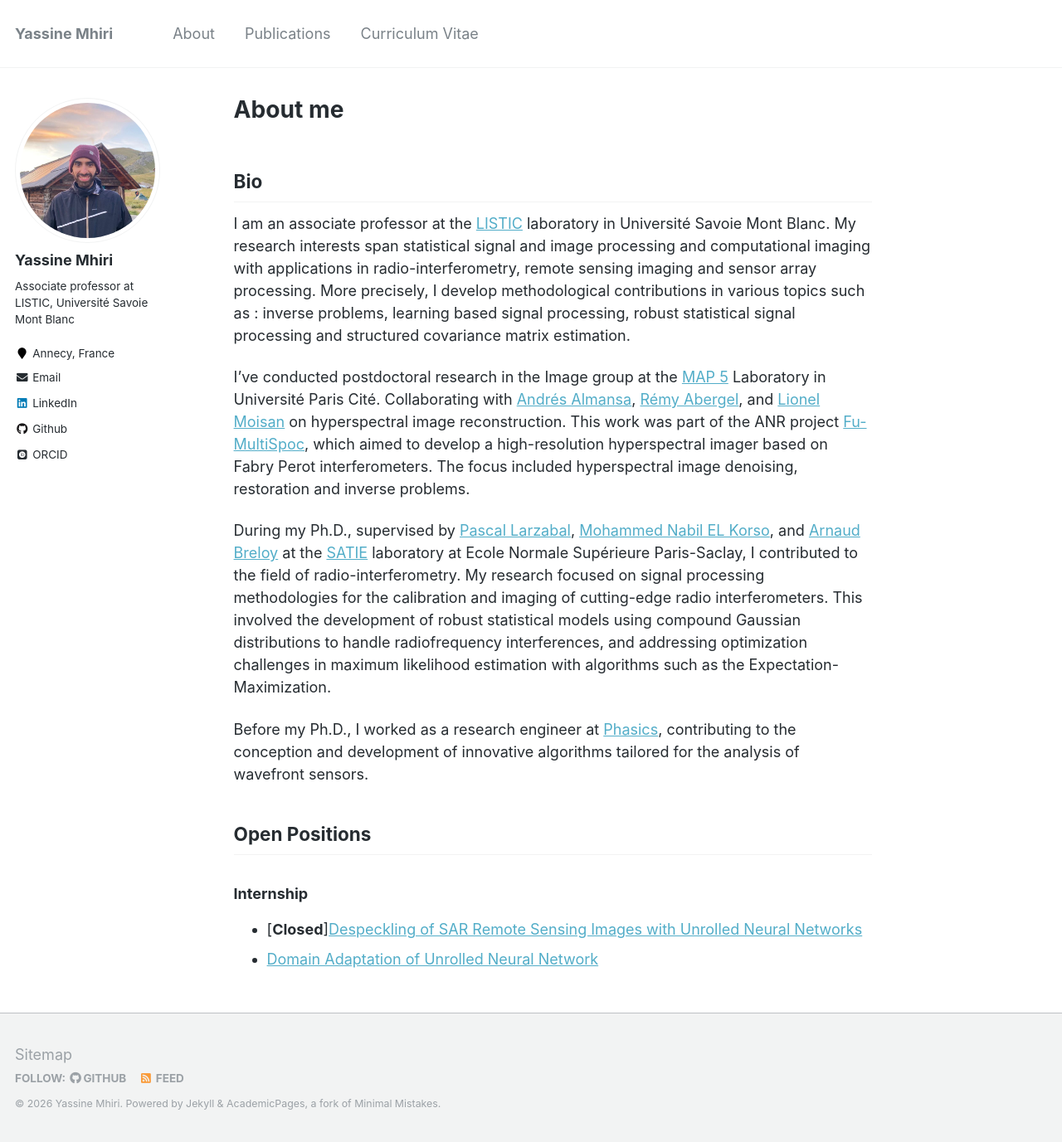
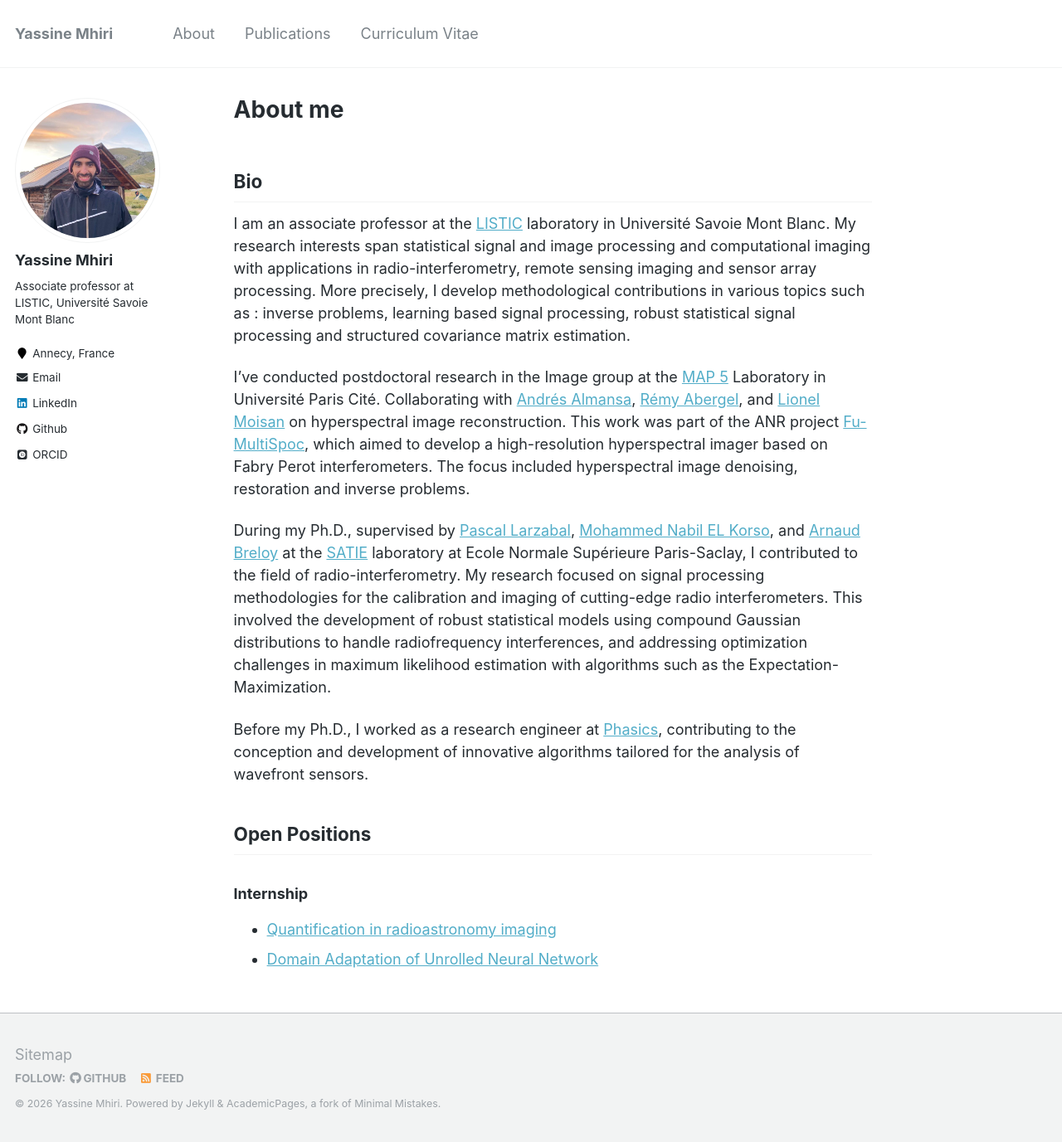
Before and after one commit to y-mhiri/y-mhiri.github.io, a Jekyll site: the page built from _pages/about.md, in a window 1280 px wide and 1377 px high. Shown: the whole window at 83% size. Built offline with Jekyll 4.4.1, drawn with Linux system fonts in a browser that asks for light colours; some web fonts are replaced.

Commit message:
annonce stage quantification

```diff
--- a/_pages/about.md
+++ b/_pages/about.md
@@ -35,5 +35,5 @@ Supervised by Pascal Larzabal, co-supervised by Mohammed Nabil El Korso and Arna
 
 ### Internship
 
-- [**Closed**][Despeckling of SAR Remote Sensing Images with Unrolled Neural Networks]({{ site.url }}/stages/unrolled_despeckling_internship.pdf)
+- [Quantification in radioastronomy imaging]({{ site.url }}/stages/stage-quantification.pdf)
 - [Domain Adaptation of Unrolled Neural Network]({{ site.url }}/stages/sujet_stage_da.pdf)
```
Also changed, not shown: 1 other file.
